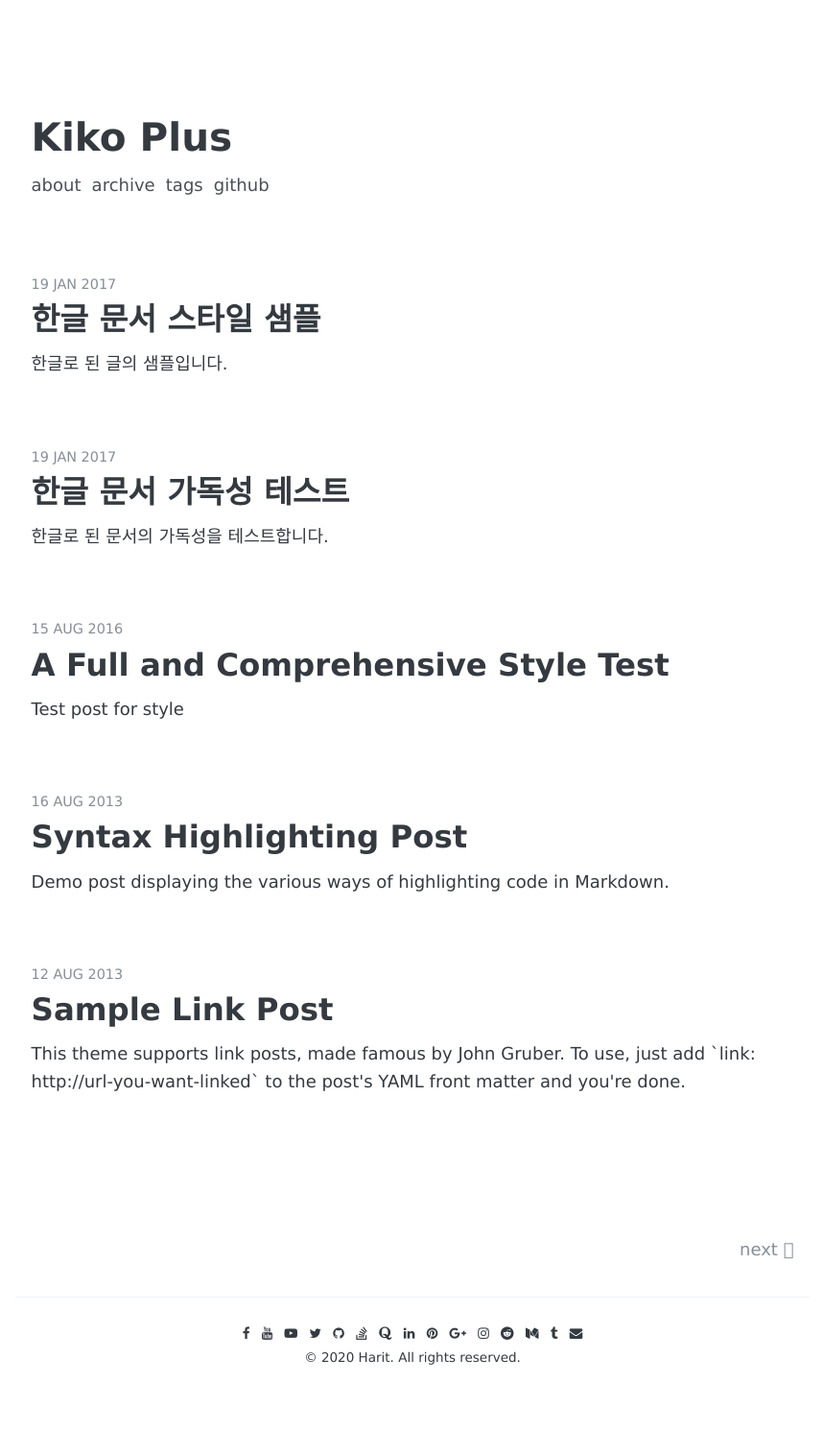
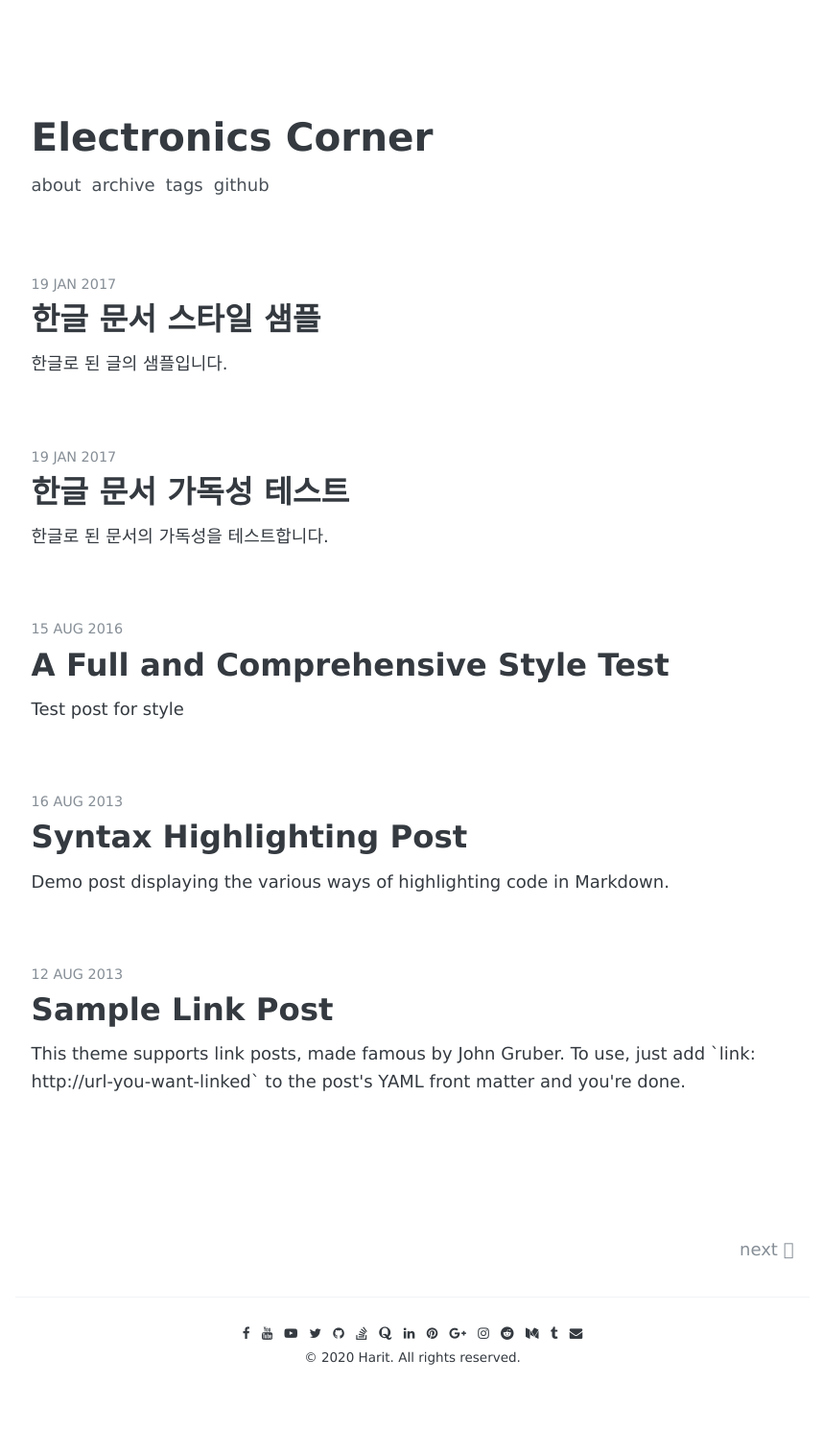
Before and after one commit to hshah89/hshah89.github.io, a Jekyll site: the page built from index.html, in a window 1280 px wide. Shown: the whole page at 96% size, without its empty margins (210-1068 px from the left). Built offline with Jekyll 4.4.1, drawn with Linux system fonts in a browser that asks for light colours; some web fonts are replaced; the list of posts is cut into pages by our own code.

Commit message:
Update _config.yml

```diff
--- a/_config.yml
+++ b/_config.yml
@@ -3,7 +3,7 @@
 # # # # # # # # # # # # #
 
 # Basic
-name:               "Kiko Plus"
+name:               "Electronics Corner"
 
 author:
   facebook:         your-id
@@ -32,7 +32,7 @@ google-analytics:
 
 # Disqus
 disqus:
-  id:               "kiko-plus"
+  id:               ""
 
 # URL
 url:                "https://AWEEKJ.github.io" # the base hostname & protocol for your site
```
